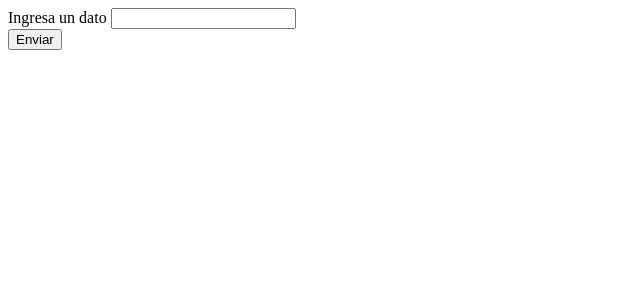
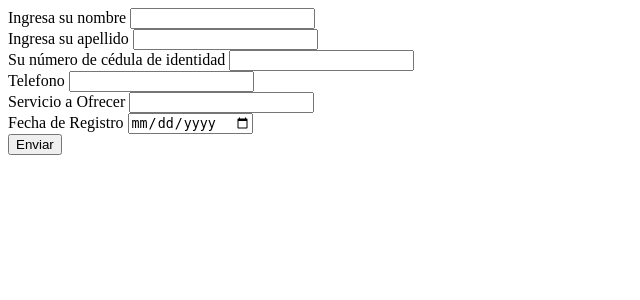
Before and after one commit to SilviCanale/Giffindor, a Flask app: page /form_involved in a window 1280 px wide. Shown: the top 300 px of the page, without its empty margins (0-640 px from the left). Run offline with Flask 2, Linux system fonts and the light colour scheme.

Commit message:
Guardar en db datos de involved

```diff
--- a/templates/form_involved.html
+++ b/templates/form_involved.html
@@ -7,9 +7,25 @@
     <title>Document</title>
 </head>
 <body>
-    <form action="/formulario/usuario" method="post">
-        <label for="nombreUser">Ingresa un dato</label>
-        <input type="text" name="nombreUser"><br/>
+    <form action="/api/v3" method="post">
+        <label for="nombre">Ingresa su nombre</label>
+        <input type="text" name="nombre"><br/>
+
+        <label for="apellido">Ingresa su apellido</label>
+        <input type="text" name="apellido"><br/>
+
+        <label for="cedula_identidad">Su número de cédula de identidad</label>
+        <input type="value" name="cedula_identidad"><br/>
+
+        <label for="telefono">Telefono</label>
+        <input type="value" name="telefono"><br/>
+
+        <label for="servicio_a_ofrecer">Servicio a Ofrecer</label>
+        <input type="text" name="servicio_a_ofrecer"><br/>
+
+        <label for="fecha_registro">Fecha de Registro</label>
+        <input type="date" name="fecha_registro"><br/>
+
 
         <input type="submit" value="Enviar" />
 
```
Also changed, not shown: templates/form_informer.html (+24 -3 lines).
